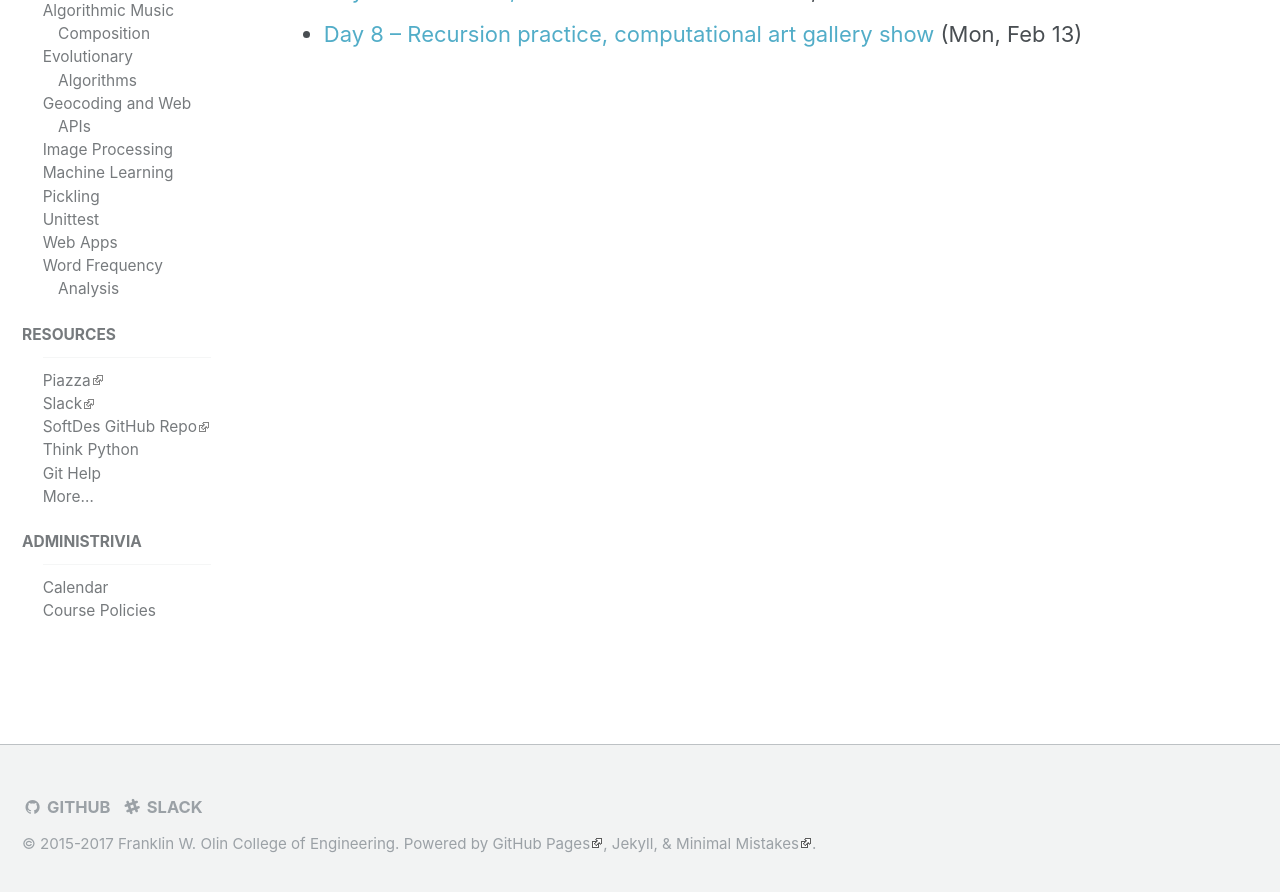
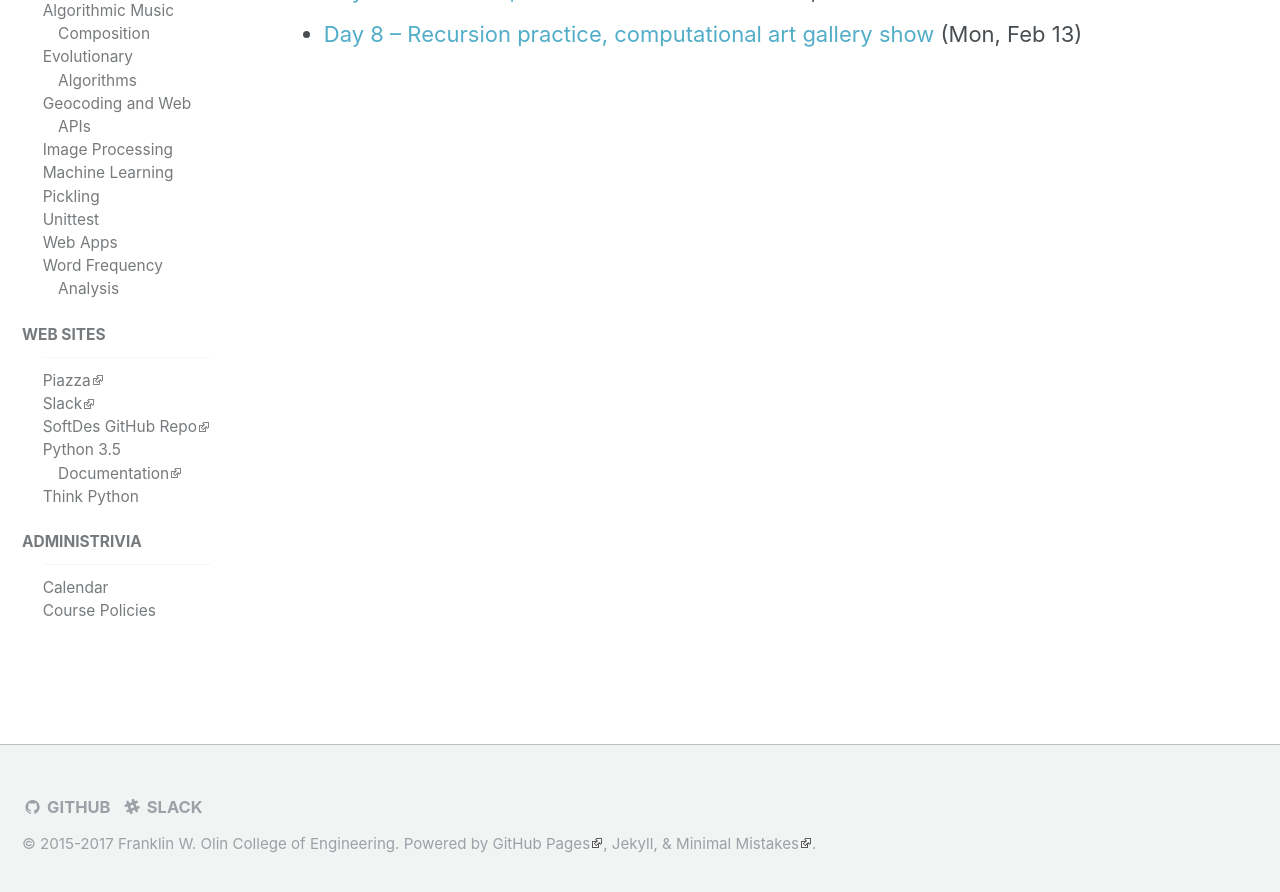
Before and after one commit to sd17spring/sd17spring.github.io, a Jekyll site: the page built from _pages/activities.html, in a window 1280 px wide and 900 px high, scrolled down 548 px. Shown: the top 892 px of the window. Built offline with Jekyll 4.4.1, drawn with Linux system fonts in a browser that asks for light colours.

Commit message:
rename sidebar Resources → Web Sites

```diff
--- a/_data/navigation.yml
+++ b/_data/navigation.yml
@@ -36,8 +36,7 @@ docs:
     url: /toolboxes/
     collection: toolboxes
 
-  - title: Resources
-    url: /resources/
+  - title: Web Sites
     children:
       - title: Piazza
         url: https://piazza.com/class/iy3bgqkraq97c0
@@ -45,12 +44,10 @@ docs:
         url: https://olin.slack.com/messages/softdes17spring/
       - title: SoftDes GitHub Repo
         url: https://github.com//sd17spring/
+      - title: Python 3.5 Documentation
+        url: https://docs.python.org/3.5/
       - title: Think Python
         url: http://greenteapress.com/wp/think-python-2e/
-      - title: Git Help
-        url: /git-help/
-      - title: More…
-        url: /resources/
 
   - title: Administrivia
     children:
```
Also changed, not shown: _homepage_modules/resources.md (+1 -0 lines).
